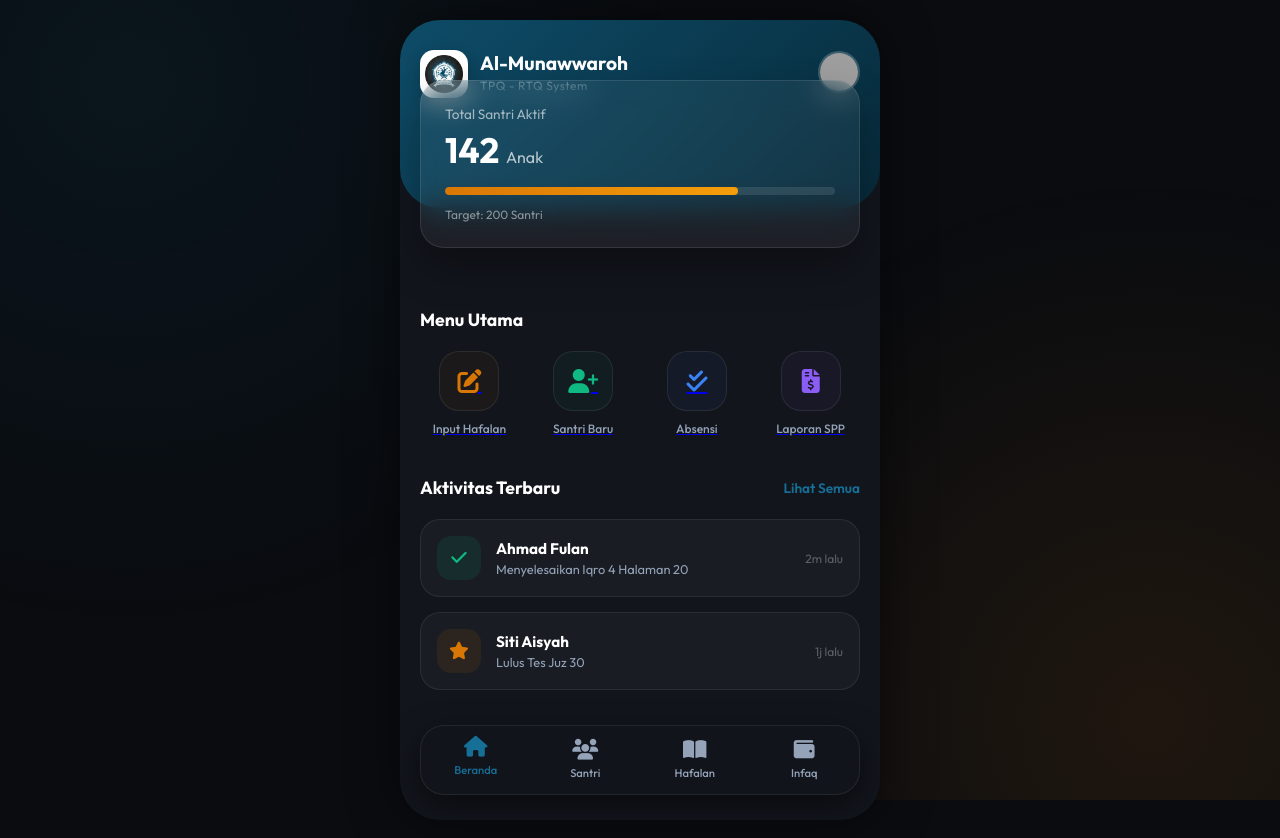
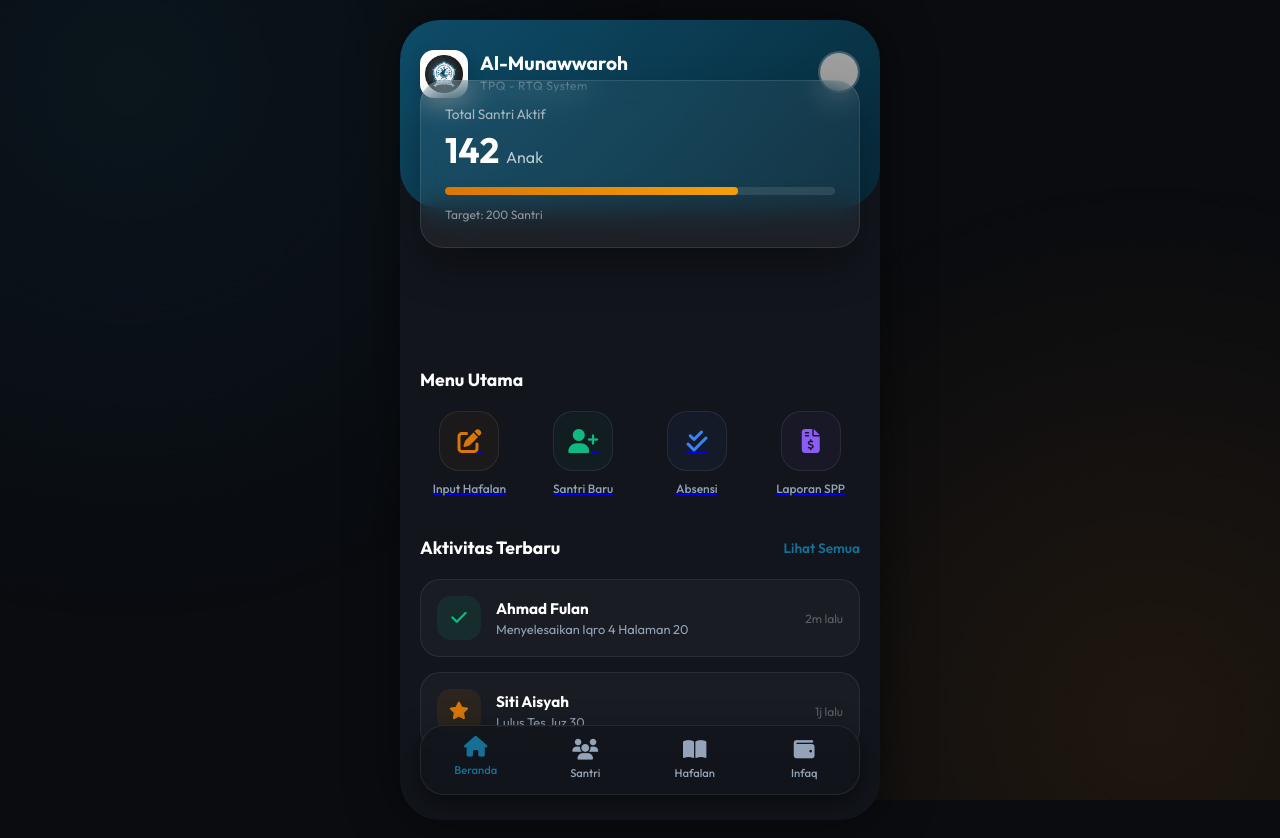
Before and after one commit to develzy/al-munawwaroh, a Next.js app: page / in a window 1280 px wide. Built offline with nearby package versions, Linux system fonts and the light colour scheme; grey boxes are pictures that could not be loaded.

Commit message:
Fix UI overlap: significantly increase main content padding

```diff
--- a/src/app/page.module.css
+++ b/src/app/page.module.css
@@ -162,7 +162,7 @@
 /* Main */
 .main {
     flex: 1;
-    padding: 100px 20px 100px 20px;
+    padding: 160px 20px 100px 20px;
 }
 
 .section {
```
